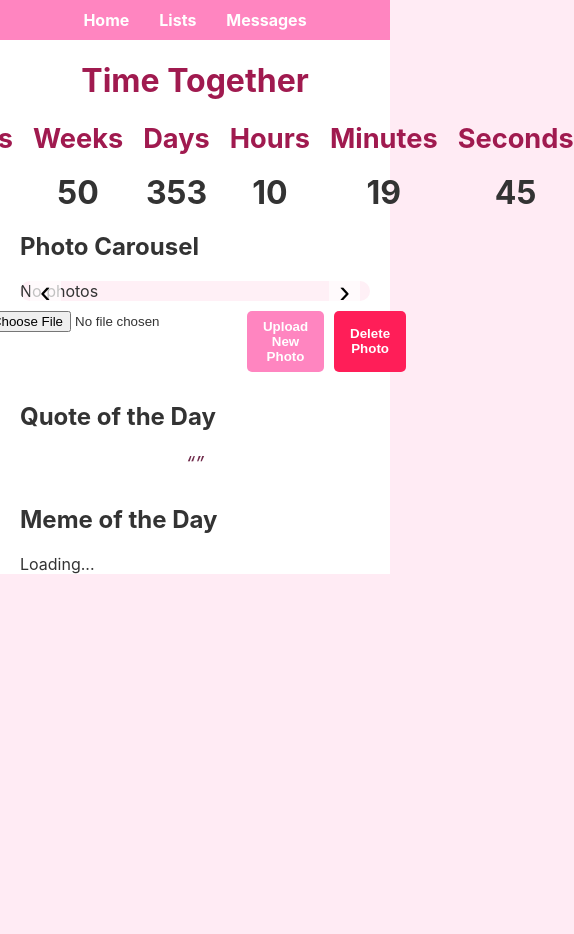
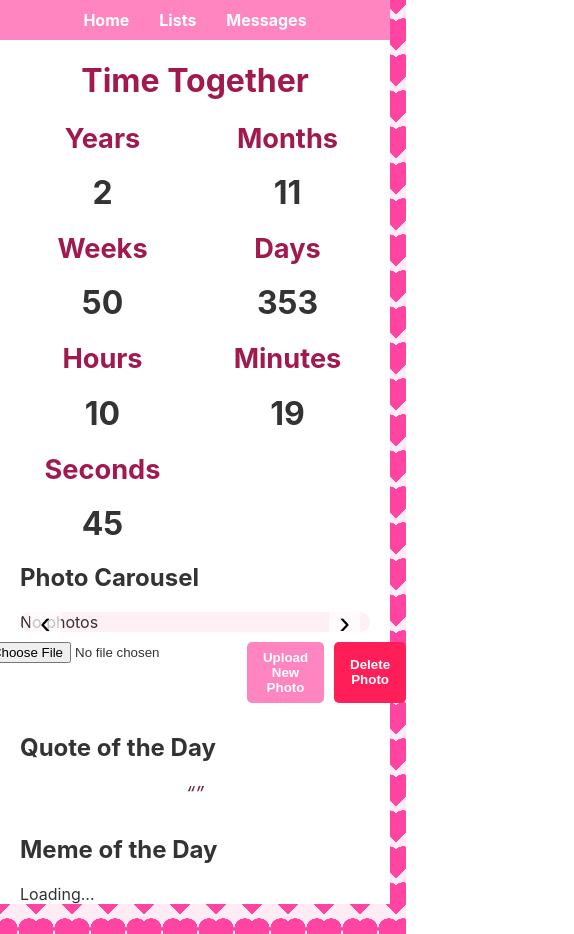
Before and after one commit to Oleg-Freeman/our-site-client, a React (Create React App) app: page / in a window 390 px wide. Shown: the whole page, 574 px wide, since content can reach past the window. Before the commit the page ends 844 px from the top, so only its background shows below. Built offline with nearby package versions, Linux system fonts and the light colour scheme.

Commit message:
Fix Styles

```diff
--- a/src/components/countdown/countdown.css
+++ b/src/components/countdown/countdown.css
@@ -2,6 +2,16 @@
     display: flex;
     gap: 20px;
     justify-content: center;
+
+    @media (max-width: 768px) {
+        display: grid;
+        grid-template-columns: repeat(4, 1fr);
+    }
+
+    @media (max-width: 480px) {
+        display: grid;
+        grid-template-columns: repeat(2, 1fr);
+    }
 }
 .countdown-header {
     font-size: 2rem;
--- a/src/index.css
+++ b/src/index.css
@@ -6,8 +6,15 @@ body {
   -webkit-font-smoothing: antialiased;
   -moz-osx-font-smoothing: grayscale;
 
+  background:
+          radial-gradient(at 80% 80%,#ff44a1 25.4%,#0000 26%),
+          radial-gradient(at 20% 80%,#ff44a1 25.4%,#0000 26%),
+          conic-gradient(from -45deg at 50% 41%,#ff44a1 90deg,#ffebf4 0)
+          18px 0;
+  background-size: 36px 36px;
+
   /*Animated Background*/
-  background: #ffebf4;
+  /*background: #ffebf4;*/
   /*background-image: radial-gradient(4px 100px at 0px 235px, #ff44a1, #0000),*/
   /*radial-gradient(4px 100px at 300px 235px, #ff44a1, #0000),*/
   /*radial-gradient(1.5px 1.5px at 150px 117.5px, #ff44a1 100%, #0000 150%),*/
```
